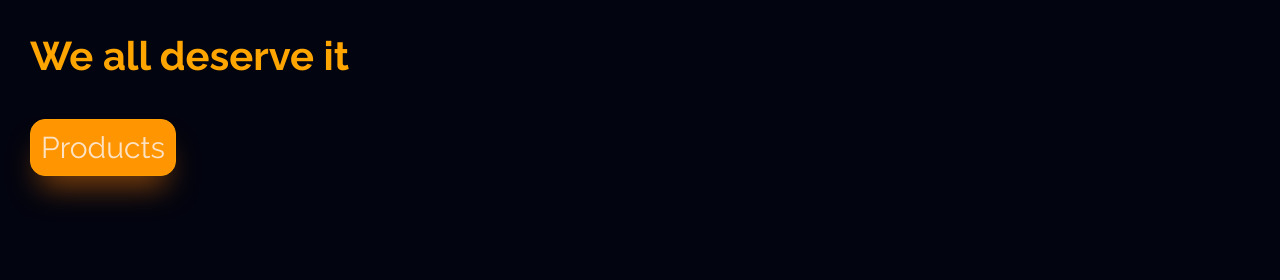
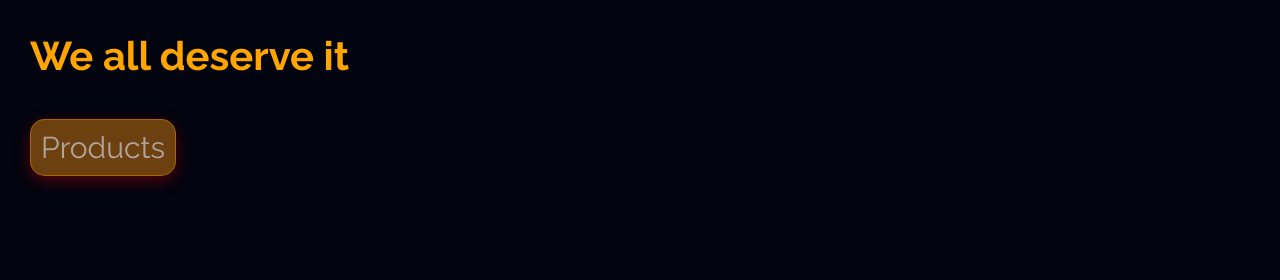
Before and after one commit to sararuda100/brewhouse, a plain HTML site: page docs/index.html in a window 1280 px wide. Shown: the part 672-952 px from the top of the page. Drawn offline with nearby package versions, Linux system fonts and the light colour scheme; grey boxes are pictures that could not be loaded.

Commit message:
button color change

```diff
--- a/docs/style/index_test.css
+++ b/docs/style/index_test.css
@@ -237,31 +237,29 @@ nav ul#social-media > li {
 }
 
 .header-button{
-    background-color: rgb(255, 149, 0);
-    border: 1px solid rgb(255, 157, 0);
+    background-color: rgba(246, 146, 17, 0.434);
+    border: 0.2px solid rgba(255, 157, 0, 0.403);
     border-radius: 15px;
     width: fit-content;
     padding: 10px;
     font-size: 30px;
     box-shadow: rgba(225, 7, 7, 0.35) 0px 5px 15px;
-    box-shadow: rgb(129, 66, 11) 0px 20px 30px -10px;
 }
 
 .header-button > a{
     text-decoration: none;
-    color: rgb(176, 52, 43);
-    color: rgb(253, 226, 195);
+    color: rgba(187, 179, 179, 0.86);
     font-family: 'Raleway', sans-serif;
 }
 
 .header-button:hover{
-    background-color: rgb(245, 154, 89);
+    background-color: rgba(255, 140, 0, 0.779);
     border: 1px solid rgba(255, 140, 0, 0.779);
     transition: 0.4s ease-in-out;
 }
 
 .header-button:hover a{
-    color: rgb(176, 52, 43);
+    color: rgb(246, 239, 238);
     transition: 0.4s ease-in-out;
 }
 
```
